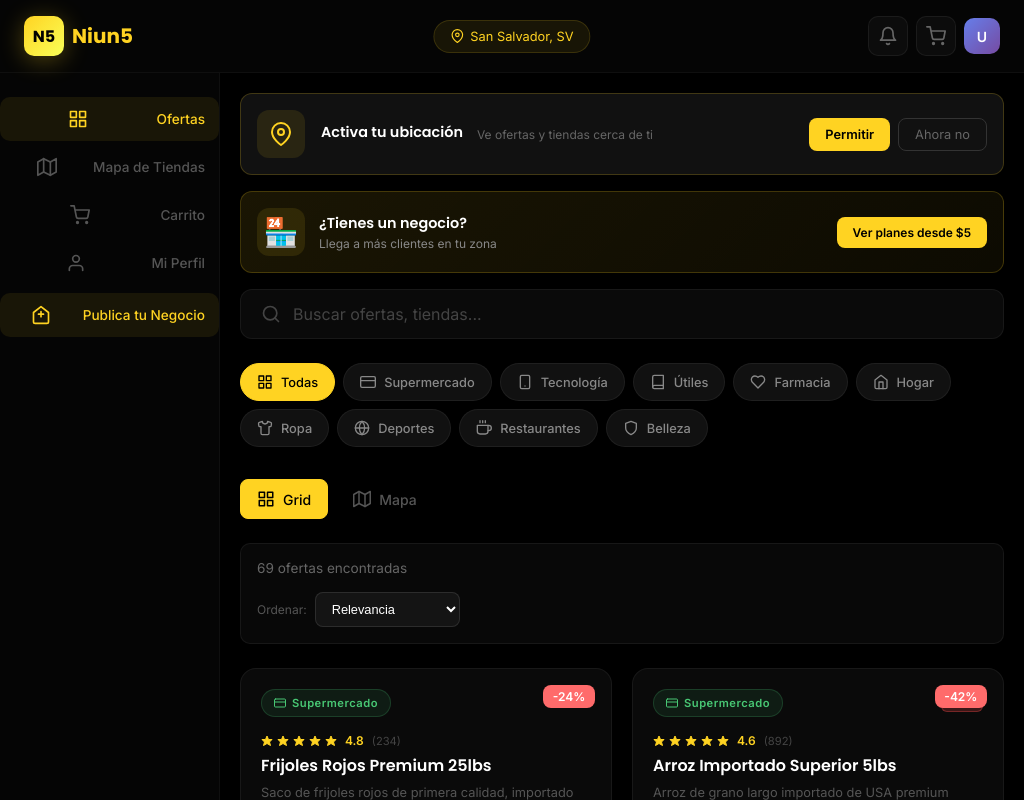
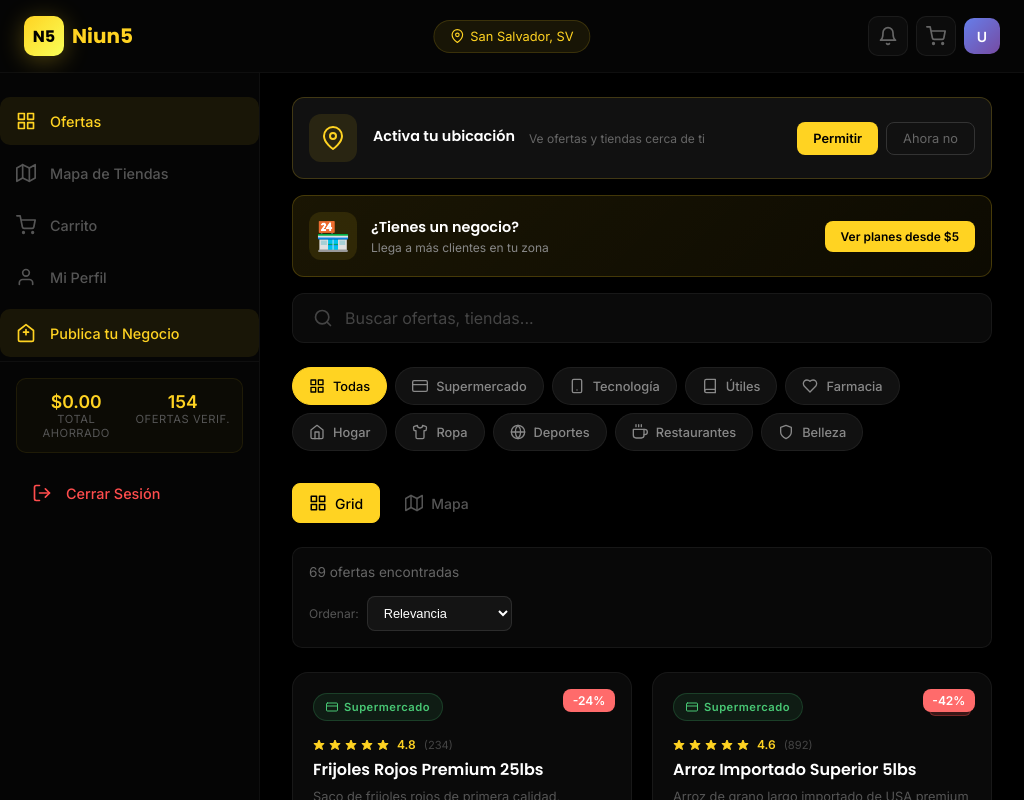
Before and after one commit to DXpz/Niun, a React (Vite) app: page / in a window 1024 px wide. Both pictures are taken after typing "name@example.com", "Sample123" into the empty fields and a click on the button "Ingresar". Shown: the top 800 px of the page. Built offline with nearby package versions, Linux system fonts and the light colour scheme.

Commit message:
fix: improve sidebar layout - sticky, full height, no scroll
- Sidebar is now truly sticky at 100vh
- Main panel has proper height and overflow hidden
- Content area scrolls independently, sidebar stays fixed
- Remove max-height: 600px hack
- Sidebar footer stays at bottom with flex-shrink: 0

```diff
--- a/src/components/Home.css
+++ b/src/components/Home.css
@@ -2,12 +2,15 @@
   display: flex;
   flex-direction: column;
   min-height: 100vh;
+  overflow-x: hidden;
 }
 
 .home-content {
   display: flex;
   flex: 1;
   min-height: 0;
+  height: 100vh;
+  overflow: hidden;
 }
 
 .sidebar {
@@ -23,6 +26,7 @@
   flex-shrink: 0;
   transition: transform 0.3s ease, width 0.3s ease;
   overflow: hidden;
+  z-index: 50;
 }
 
 .nav-item {
@@ -66,9 +70,9 @@
 }
 
 .sidebar-footer {
-  padding: 0 1rem;
+  padding: 1rem;
   border-top: 1px solid rgba(255, 255, 255, 0.04);
-  padding-top: 1rem;
+  flex-shrink: 0;
 }
 
 .sidebar-stats {
@@ -183,7 +187,8 @@
   min-width: 0;
   display: flex;
   flex-direction: column;
-  overflow-x: hidden;
+  overflow: hidden;
+  height: 100vh;
 }
 
 .search-bar {
@@ -255,13 +260,14 @@
   flex: 1;
   display: flex;
   flex-direction: column;
-  min-height: calc(100vh - 200px);
+  min-height: 0;
+  overflow: hidden;
 }
 
 .content-area > * {
   flex: 1;
-  min-height: 500px;
-  height: 100%;
+  min-height: 0;
+  overflow-y: auto;
 }
 
 .back-to-feed {
@@ -282,33 +288,6 @@
 .back-to-feed:hover {
   background: #1a1a1a;
   color: #fff;
-}
-
-@media (min-width: 769px) and (max-width: 1024px) {
-  .sidebar {
-    width: 220px;
-  }
-
-  .nav-item {
-    padding: 0.75rem 0.875rem;
-    font-size: 0.85rem;
-  }
-
-  .nav-item span {
-    display: none;
-  }
-
-  .nav-item svg {
-    margin: 0 auto;
-  }
-
-  .sidebar-footer {
-    display: none;
-  }
-
-  .main-panel {
-    padding: 1.25rem;
-  }
 }
 
 @media (max-width: 768px) {
@@ -350,6 +329,7 @@
   .main-panel {
     padding: 1rem;
     width: 100%;
+    height: 100%;
   }
 
   .content-area {
@@ -415,6 +395,7 @@
 
   .main-panel {
     padding: 0.75rem;
+    height: 100%;
   }
 
   .search-bar {
@@ -459,11 +440,3 @@
     font-size: 0.85rem;
   }
 }
-
-@media (max-height: 600px) {
-  .sidebar {
-    position: relative;
-    height: auto;
-    min-height: 100vh;
-  }
-}
```
